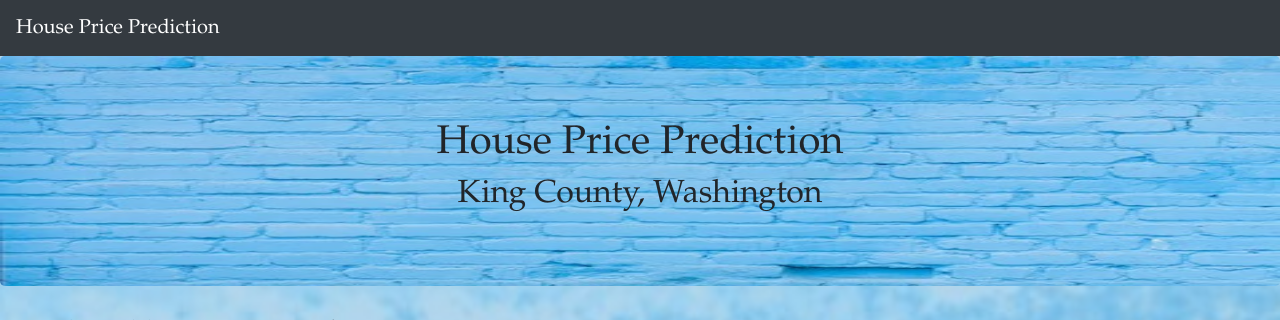
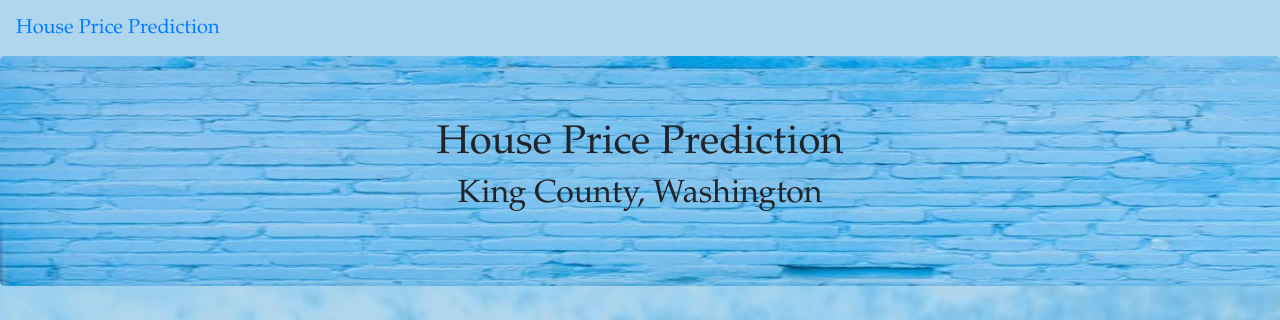
Before and after one commit to ElizMishina/Data_analytics_Bootcamp_Project, a Flask app: template templates/predict.html in a window 1280 px wide. Shown: the top 320 px of the page. Run offline with Flask 2, Linux system fonts and the light colour scheme; the template is opened without the code that fills it, so the values that code supplies are empty; parts of the project's set-up code (start-up, migrations or seed data) failed here and were passed over; some libraries are stand-ins or nearby versions.

Commit message:
navbar update

```diff
--- a/templates/predict.html
+++ b/templates/predict.html
@@ -13,8 +13,8 @@
     <link rel="stylesheet" type= "text/css" href= "{{ url_for('static',filename='styles/style.css') }}">
 
     <div class="wrapper">
-        <nav class="navbar navbar-dark bg-dark navbar-expand-lg">
-            <a class="navbar-brand" href="index.html">House Price Prediction</a>
+        <nav class="navbar navbar-expand-lg" style="background-color: #b0d6ed;">
+            <a class="navbar-brand" href="https://house-price-prediction-2020.herokuapp.com/">House Price Prediction</a>
         </nav>
     </div>
 
```
